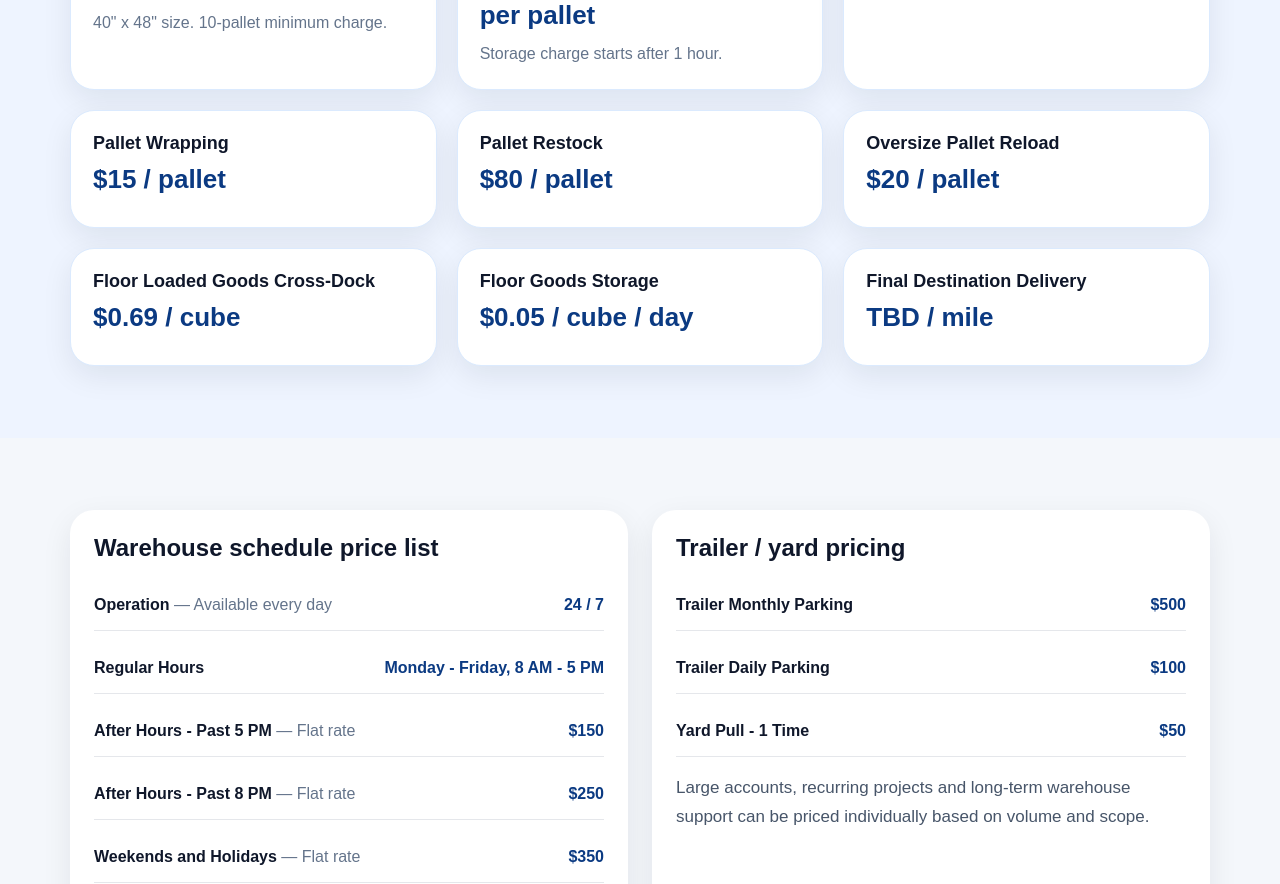
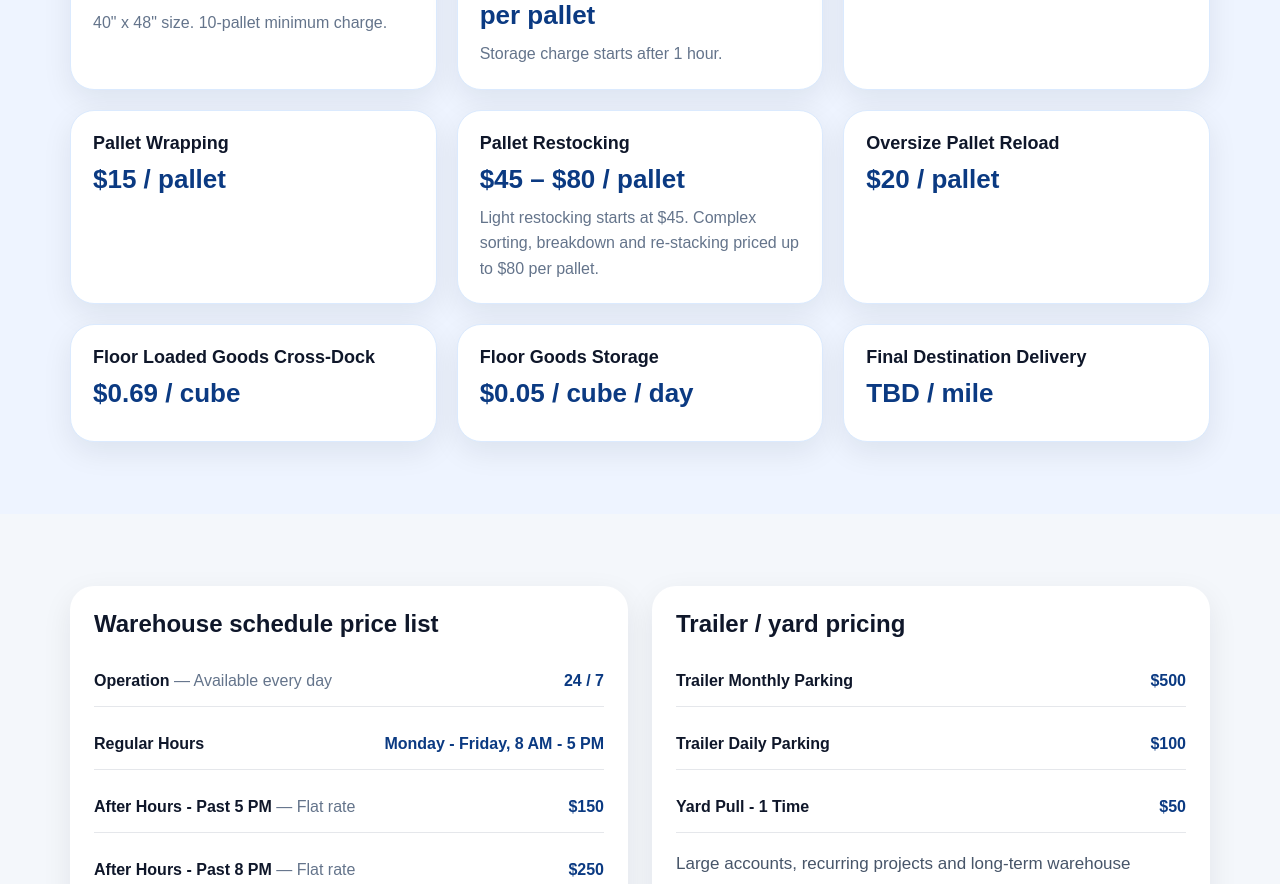
Before and after one commit to Unitedglobalexpress/united-global-express-website, a Next.js app: page / in a window 1280 px wide. Shown: the part 1900-2784 px from the top of the page. Built offline with nearby package versions, Linux system fonts and the light colour scheme.

Commit message:
Update page.js

```diff
--- a/app/page.js
+++ b/app/page.js
@@ -92,9 +92,9 @@ const coreRates = [
     note: "",
   },
   {
-    service: "Pallet Restock",
-    price: "$80 / pallet",
-    note: "",
+  service: "Pallet Restocking",
+  price: "$45 – $80 / pallet",
+  note: "Light restocking starts at $45. Complex sorting, breakdown and re-stacking priced up to $80 per pallet.",
   },
   {
     service: "Oversize Pallet Reload",
```
